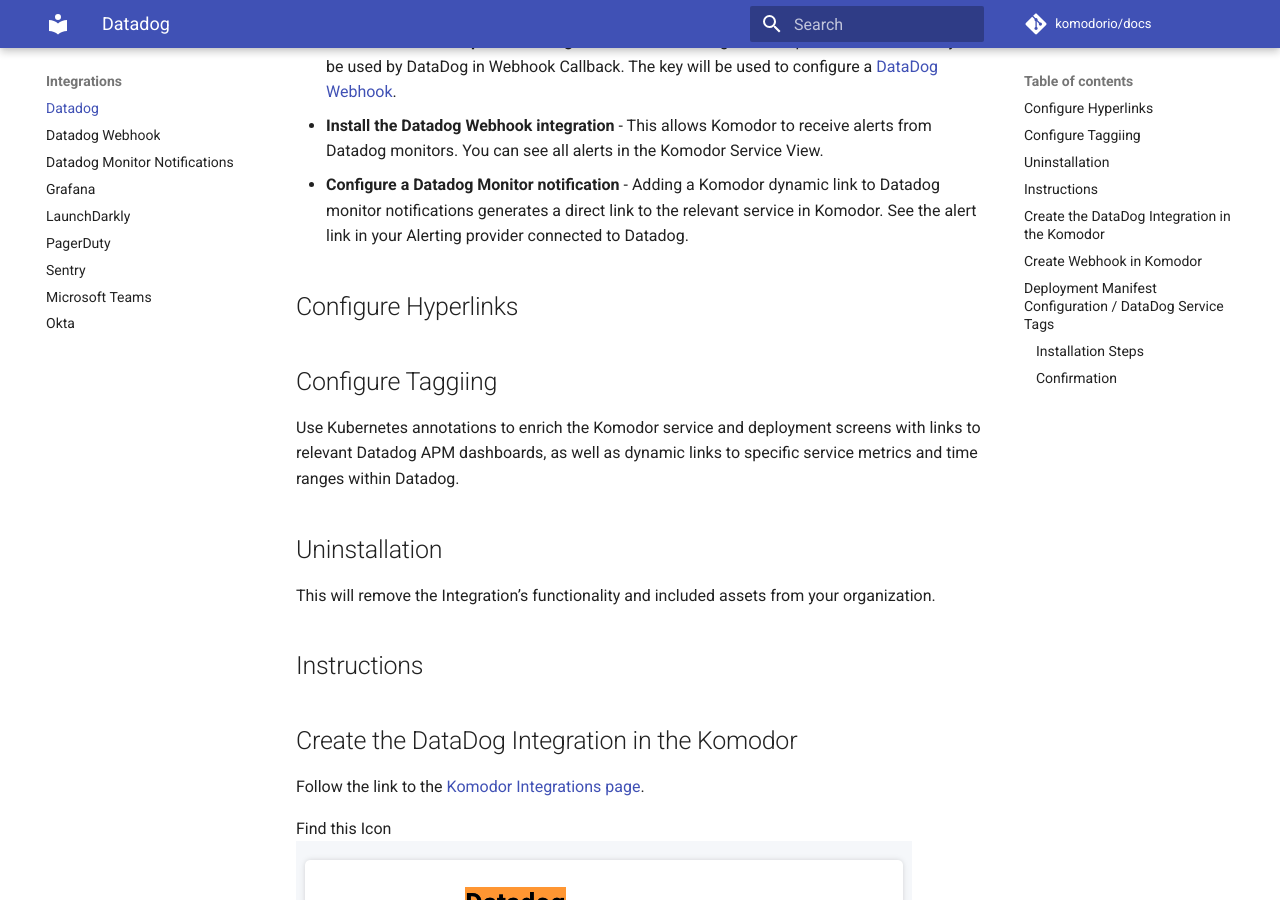
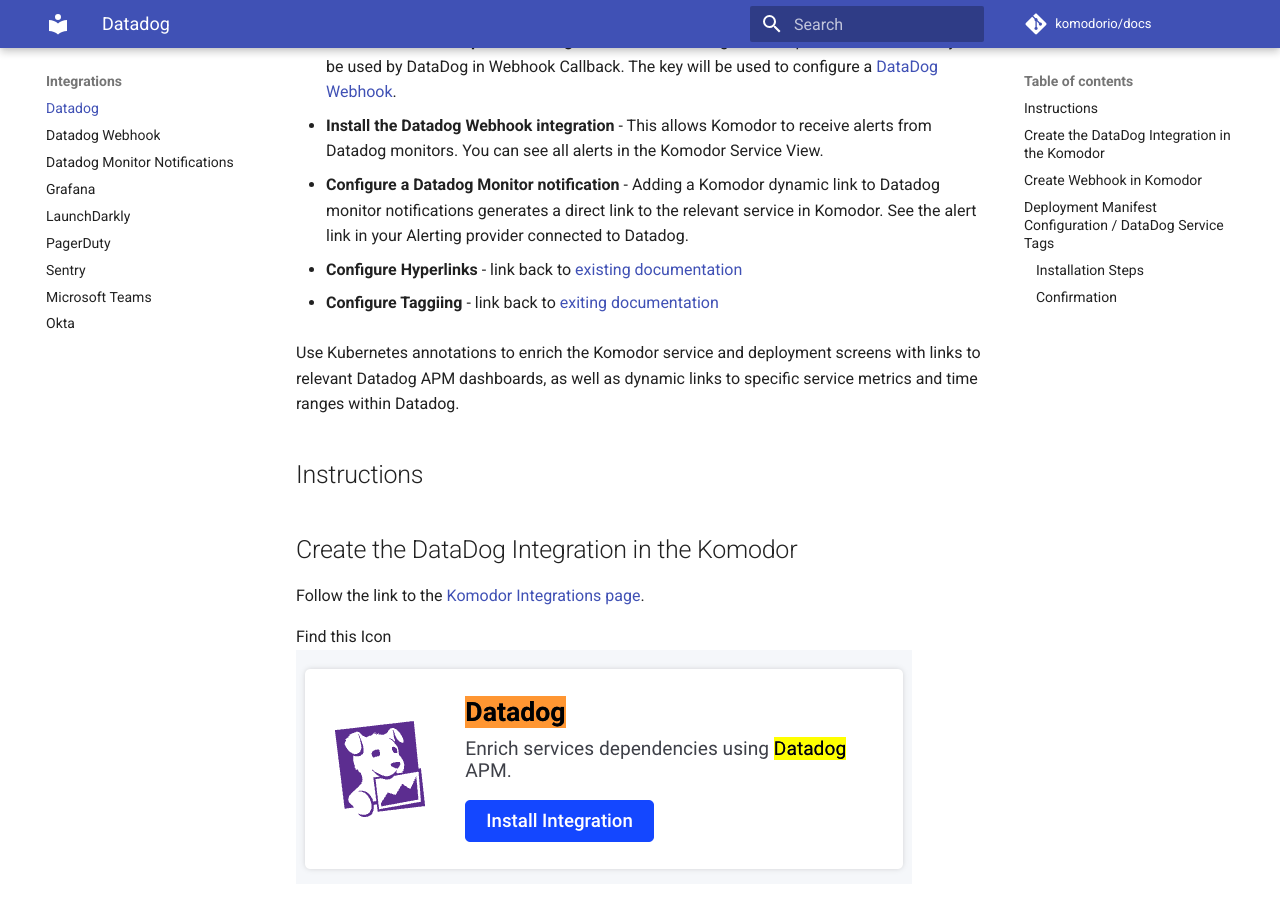
Before and after one commit to komodorio/docs, an MkDocs documentation site: the page built from docs/Integrations/Datadog.md, in a window 1280 px wide and 900 px high, scrolled down 334 px. Built offline with MkDocs 1.6.1 and Material for MkDocs 9.7.7, drawn with Linux system fonts in a browser that asks for light colours; comment, search, counter and statistics services are not loaded.

Commit message:
Update Datadog.md

```diff
--- a/docs/Integrations/Datadog.md
+++ b/docs/Integrations/Datadog.md
@@ -11,16 +11,12 @@
 - **Install the Datadog Webhook integration** - This allows Komodor to receive alerts from Datadog monitors. You can see all alerts in the Komodor Service View.
 - **Configure a Datadog Monitor notification** - Adding a Komodor dynamic link to Datadog monitor notifications generates a direct link to the relevant service in Komodor. See the alert link in your Alerting provider connected to Datadog.
 
-## Configure Hyperlinks
+- **Configure Hyperlinks** -  link back to [existing documentation](https://docs.komodor.com/Integrations/Datadog-Monitor-Notification.html#link-setup)
 
-## Configure Taggiing
+- **Configure Taggiing** - link back to [exiting documentation](https://docs.komodor.com/Integrations/Datadog.html)
 
 
 Use Kubernetes annotations to enrich the Komodor service and deployment screens with links to relevant Datadog APM dashboards, as well as dynamic links to specific service metrics and time ranges within Datadog.
-
-## Uninstallation
-This will remove the Integration’s functionality and included assets from your organization.
-
 
 
 ## Instructions
```
